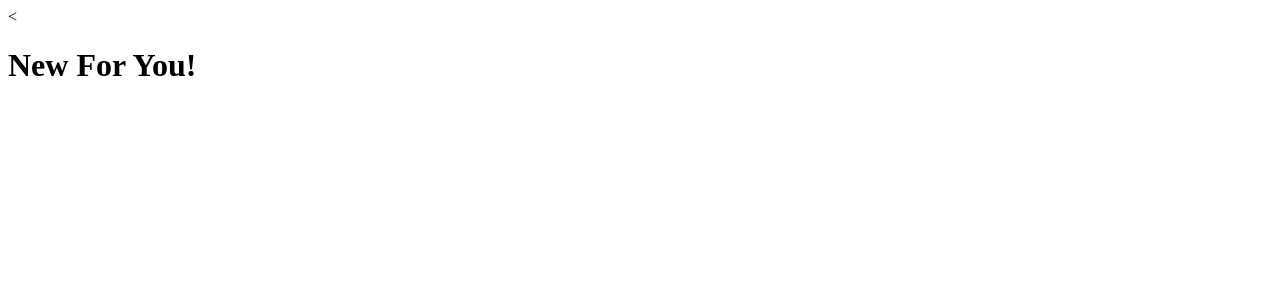
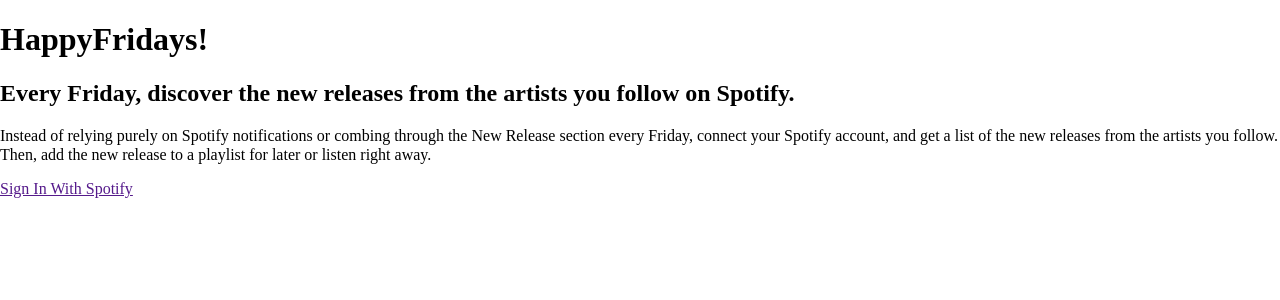
Before and after one commit to jessicaraepetersen/happyfridays, a Flask app: template templates/index.html in a window 1280 px wide. Shown: the top 300 px of the page. Run offline with Flask 2, Linux system fonts and the light colour scheme; the template is opened without the code that fills it, so the values that code supplies are empty; some libraries are stand-ins or nearby versions.

Commit message:
login, auth, code, and token process figured out on server.py

```diff
--- a/model.py
+++ b/model.py
@@ -22,6 +22,8 @@
     artist_name = db.Column(db.String(100), nullable=False)
     link_to_artist = db.Column(db.String(60), nullable=False)
 
+    albums = db.relationship('Album')
+
 
     def __repr__(self):
         """Provide helpful representation when printed."""
@@ -42,7 +44,7 @@
     artist_id = db.Column(db.String(50), db.ForeignKey('artists.artist_id'))
 
     # # Define relationship to Artist
-    artist = db.relationship( 'Artist', backref='albums')
+    artists = db.relationship('Artist')
 
     def __repr__(self):
         """Provide helpful representation when printed."""
--- a/seed.py
+++ b/seed.py
@@ -25,7 +25,6 @@
     db.session.commit()
 
 
-
 def load_albums():
     """Load albums from album_info_dict into database."""
 
@@ -48,7 +47,6 @@
 
     # Once we're done, we should commit our work
     db.session.commit()
-
 
 
 
--- a/server.py
+++ b/server.py
@@ -1,33 +1,63 @@
 # from jinja2 import StrictUndefined
+import os # To access my OS environment variables, specifically spotify client id
+import requests
 from flask import Flask, render_template, request, flash, redirect, session
 from flask_debugtoolbar import DebugToolbarExtension
-# from model import connect_to_db, db, User, Movie, Rating
+from model import connect_to_db, db, Artist, Album, Playlist, Track
+from spotipy.oauth2 import SpotifyClientCredentials
+from spotipy.oauth2 import SpotifyOAuth
+import spotipy
+import pprint
+
+
+import requests.packages.urllib3
+requests.packages.urllib3.disable_warnings()
+
 
 app = Flask(__name__)
 
 # Required to use Flask sessions and the debug toolbar
 app.secret_key = "ABC"
 
-# Normally, if you use an undefined variable in Jinja2, it fails silently.
-# This is horrible. Fix this so that, instead, it raises an error.
-# app.jinja_env.undefined = StrictUndefined
+
+client_id=os.getenv('SPOTIPY_CLIENT_ID')
+client_secret=os.getenv('SPOTIPY_CLIENT_SECRET')
+redirect_uri=os.getenv('SPOTIPY_REDIRECT_URI')
+scope = 'user-follow-read user-read-private playlist-read-private playlist-read-collaborative playlist-modify-public playlist-modify-private'
+
+
+api = SpotifyOAuth(client_id, client_secret, redirect_uri, scope=scope)
+client_credentials_manager = SpotifyClientCredentials()
 
 
 @app.route('/')
 def index():
     """Homepage."""
+    # url = "https://accounts.spotify.com/authorize/?response_type=code&show_dialog=true&client_id="+ client_id +"&redirect_uri=http://localhost:5000/callback&scope=user-follow-read%20user-read-private%20playlist-read-private%20playlist-read-collaborative%20playlist-modify-public%20playlist-modify-private"
 
-    return render_template("index.html")
+    url1 = api.get_authorize_url()
+    url = url1+'&show_dialog=true'
+
+    return render_template("index.html", url=url)
 
 @app.route('/callback')
-def callback(results):
+def callback():
+    """Homepage."""
+    # print "--CALLBACK--"
+    # code = request.args.get('code')
+    # print code
+    print "--TOKEN--"
+    token_info = client_credentials_manager._request_access_token()
+    token = str(token_info['access_token'])
+    print token
+
+    return render_template("connecting.html", )
+
+@app.route('/list')
+def list():
     """Homepage."""
 
-    print "redirected\n\n\n"
-    print results
-    return redirect('/')
-
-
+    return render_template("list.html")
 
 
 
@@ -41,4 +71,4 @@
     # Use the DebugToolbar
     # DebugToolbarExtension(app)
 
-    app.run(host="0.0.0.0", port=5001)
+    app.run(host="0.0.0.0", port=5000)
--- a/templates/index.html
+++ b/templates/index.html
@@ -1,10 +1,46 @@
-<!DOCTYPE html>
-<<html>
-<head>
-    <title></title>
-</head>
-<body>
-    <h1>New For You!</h1>
+<!doctype html>
+<html class="no-js" lang="en">
+    <head>
+        <meta charset="utf-8">
+        <meta http-equiv="x-ua-compatible" content="ie=edge">
+        <title></title>
+        <meta name="description" content="">
+        <meta name="viewport" content="width=device-width, initial-scale=1">
 
-</body>
+        <link rel="apple-touch-icon" href="apple-touch-icon.png">
+        <!-- Place favicon.ico in the root directory -->
+
+        <link rel="stylesheet" href="css/normalize.css">
+        <link rel="stylesheet" href="css/main.css">
+        <script src="js/vendor/modernizr-2.8.3.min.js"></script>
+    </head>
+    <body>
+        <!--[if lt IE 8]>
+            <p class="browserupgrade">You are using an <strong>outdated</strong> browser. Please <a href="http://browsehappy.com/">upgrade your browser</a> to improve your experience.</p>
+        <![endif]-->
+
+        <!-- Add your site or application content here -->
+        <h1>HappyFridays!</h1>
+        <h2>Every Friday, discover the new releases from the artists you follow
+            on Spotify.</h2>
+        <p>Instead of relying purely on Spotify notifications or combing through the New Release section every Friday, connect your Spotify account, and get a list of the new releases from the artists you follow. Then, add the new release to a playlist for later or listen right away.</p>
+
+            <a href={{ url }}>Sign In With Spotify</a>
+
+
+        <script src="https://code.jquery.com/jquery-1.12.0.min.js"></script>
+        <script>window.jQuery || document.write('<script src="js/vendor/jquery-1.12.0.min.js"><\/script>')</script>
+        <script src="js/plugins.js"></script>
+        <script src="js/main.js"></script>
+
+        <!-- Google Analytics: change UA-XXXXX-X to be your site's ID. -->
+        <script>
+            (function(b,o,i,l,e,r){b.GoogleAnalyticsObject=l;b[l]||(b[l]=
+            function(){(b[l].q=b[l].q||[]).push(arguments)});b[l].l=+new Date;
+            e=o.createElement(i);r=o.getElementsByTagName(i)[0];
+            e.src='https://www.google-analytics.com/analytics.js';
+            r.parentNode.insertBefore(e,r)}(window,document,'script','ga'));
+            ga('create','UA-XXXXX-X','auto');ga('send','pageview');
+        </script>
+    </body>
 </html>
```
